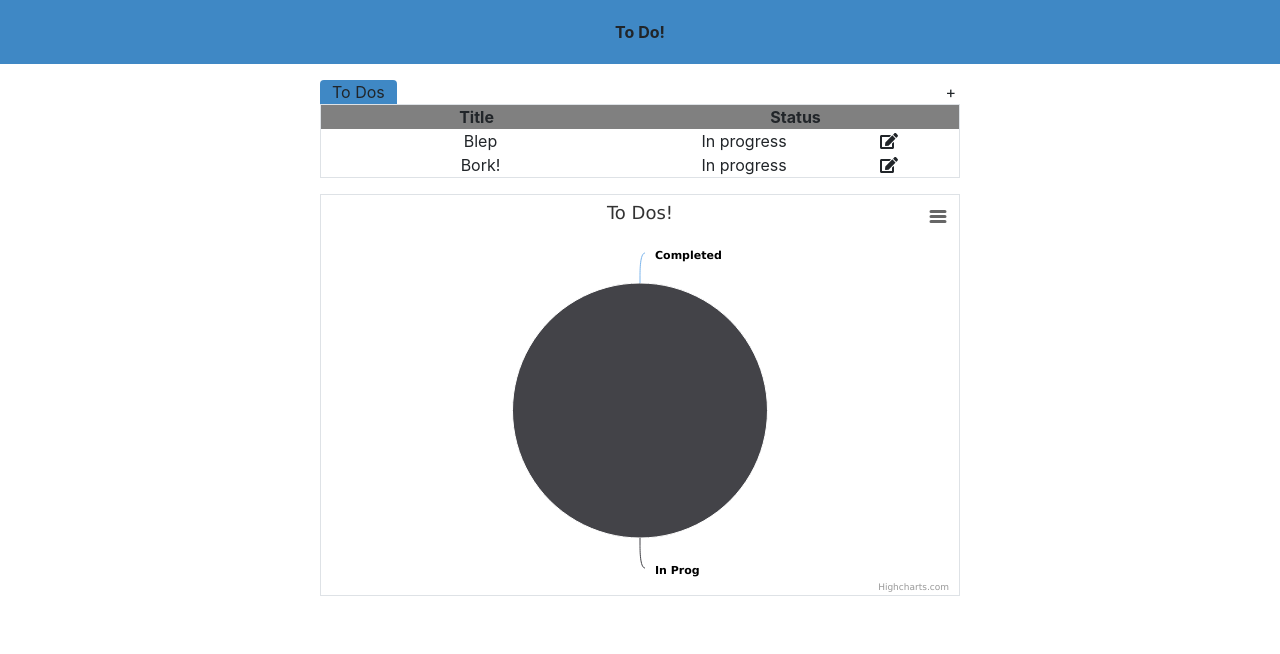
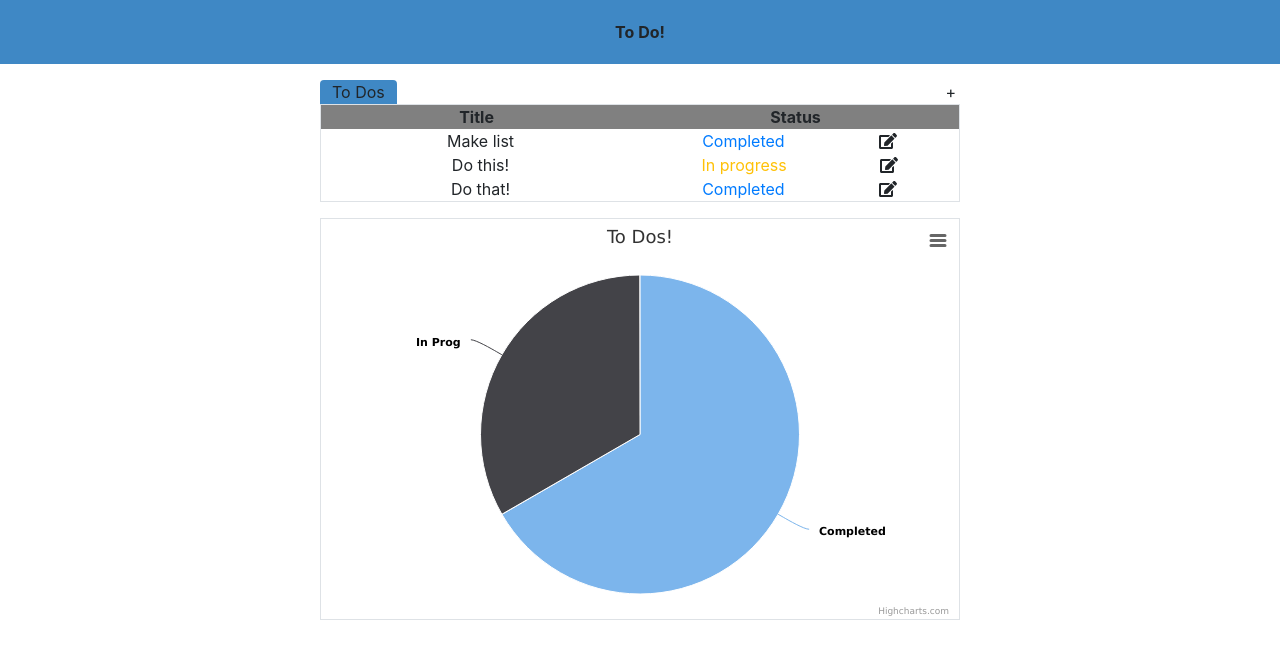
Before and after one commit to danfyfe/typescript-to-do-front-end, a React (Create React App) app: page / in a window 1280 px wide. Shown: the top 654 px of the page. Built offline with nearby package versions, Linux system fonts and the light colour scheme.

Commit message:
add color to to do status

```diff
--- a/src/components/cards/ToDoCard.tsx
+++ b/src/components/cards/ToDoCard.tsx
@@ -63,7 +63,7 @@ const ToDoCardStatus: React.FC<{ completed: boolean }> = props => {
   const { completed } = props
 
   return(
-    <div className=''>{ completed ? 'Completed' : 'In progress'}</div>
+    <div className={completed ? 'text-primary' : 'text-warning'}>{ completed ? 'Completed' : 'In progress'}</div>
   )
 };
 
@@ -77,8 +77,6 @@ const ToDoCardEdit: React.FC<{ setEditing: any, toDo:ToDo, updateStatus: any }>
 
   const [ title, setTitle ] = useState(toDo.title)
   const [ status, setStatus ] = useState(toDo.completed)
-
-  // console.log('completed?', status)
 
   return(<>
     <animated.div style={springProps}>
--- a/src/components/cards/ToDoCardEdit.tsx
+++ b/src/components/cards/ToDoCardEdit.tsx
@@ -1,7 +1,7 @@
 import React from 'react';
 
 
-
+//  moved to ToDoCard from compound component
 const ToDoCardEdit: React.FC = props => {
   return(
     <span>
--- a/src/components/cards/ToDoCardStatus.tsx
+++ b/src/components/cards/ToDoCardStatus.tsx
@@ -1,6 +1,7 @@
 import React from 'react';
 
 const ToDoCardStatus: React.FC<{ completed: boolean }> = props => {
+  //  moved to ToDoCard from compound component
   const { completed } = props
 
   return(
--- a/src/pages/HomePage.tsx
+++ b/src/pages/HomePage.tsx
@@ -9,8 +9,9 @@ import { ToDo } from '../interfaces/ToDoInterfaces'
 export const HomePage: React.FC = () => {
   // placeholder toDos until backend happens
   const origToDos: ToDo[] = [
-    { id: 1, title: 'Blep', completed: false},
-    { id:2, title: 'Bork!', completed: false}
+    { id: 1, title: 'Make list', completed: true},
+    { id:2, title: 'Do this!', completed: false},
+    { id:3, title: 'Do that!', completed: true}
   ]
 
   // const [ adding, setAdding ] = useState()
```
